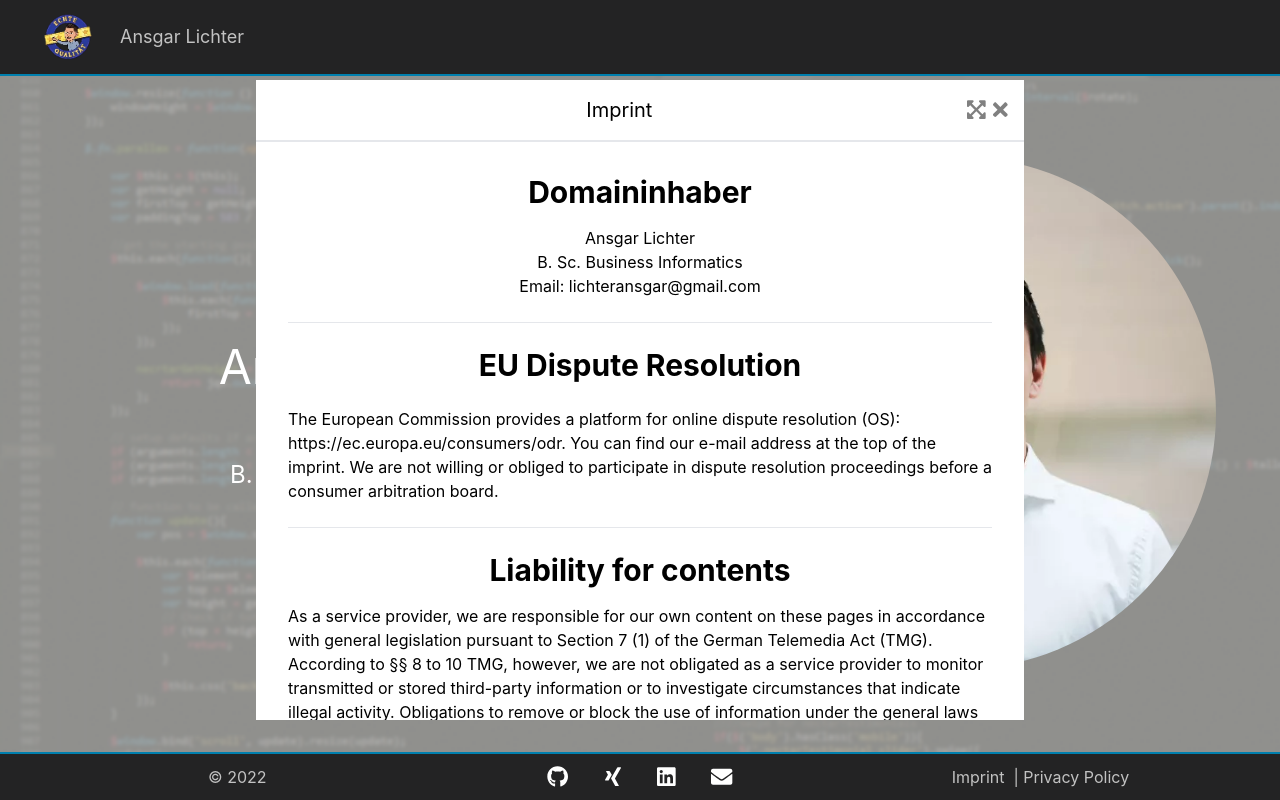
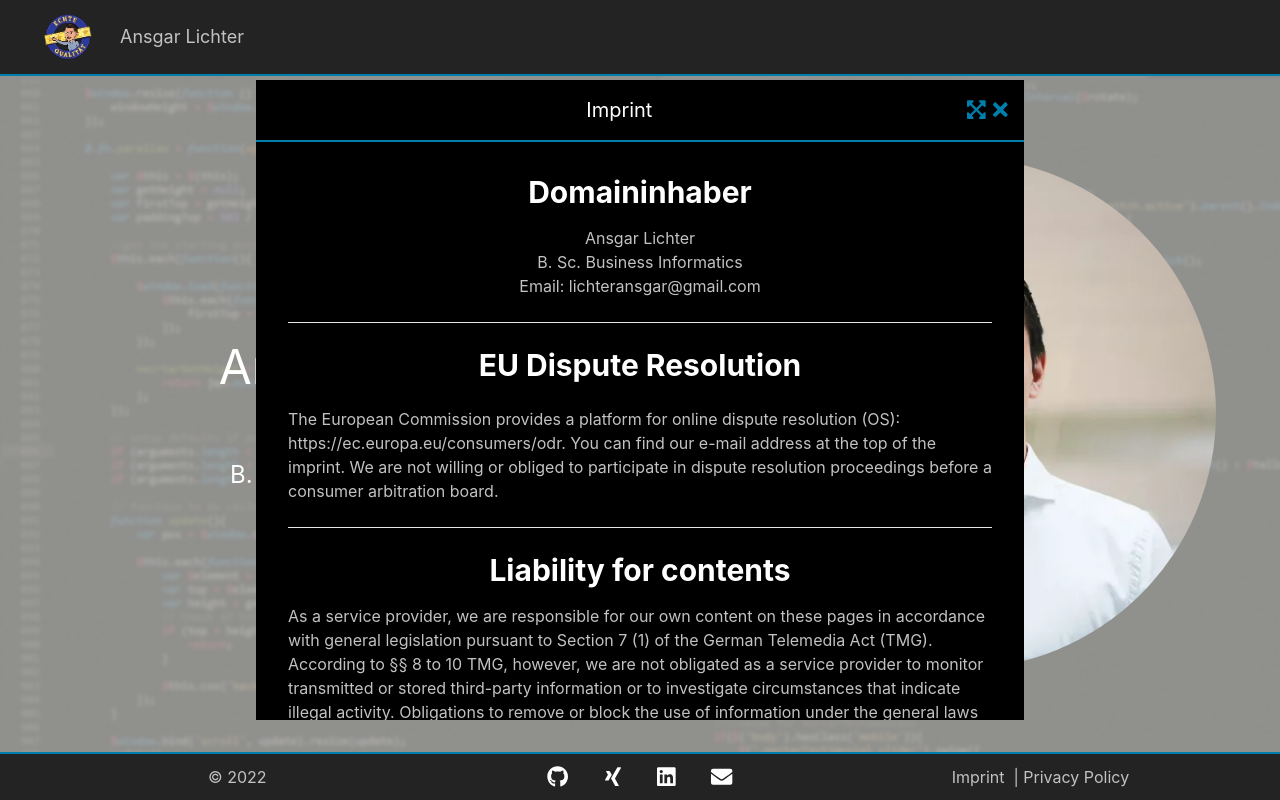
Before and after one commit to AnsgarLichter/homepage, a Vue app: page / in a window 1280 px wide. Both pictures are taken after a click on the element "Imprint". Built offline with nearby package versions, Linux system fonts and the light colour scheme.

Commit message:
refactor(imprint & privacy): use color scheme

```diff
--- a/src/components/Dialog.vue
+++ b/src/components/Dialog.vue
@@ -19,7 +19,12 @@
           >
             <div class="a-header-content flex justify-center grow">
               <slot name="headerContent">
-                <span class="a-dialog-title text-xl" v-if="title">{{ title }}</span>
+                <span
+                  :style="{ color: titleFontColor }"
+                  class="a-dialog-title text-xl"
+                  v-if="title"
+                  >{{ title }}</span
+                >
               </slot>
             </div>
             <div class="a-header-icons flex space-x-2">
@@ -60,6 +65,10 @@ const properties = defineProps({
   title: {
     type: String,
     default: "",
+  },
+  titleFontColor: {
+    type: String,
+    default: "#000000",
   },
   outerBackgroundColor: {
     type: String,
--- a/src/components/Imprint.vue
+++ b/src/components/Imprint.vue
@@ -1,7 +1,16 @@
 <template>
-  <Dialog :title="t('imprint.title')" ref="dialog">
-    <div class="p-8">
-      <h1 class="text-3xl lg:text-3xl font-bold text-center mb-4">Domaininhaber</h1>
+  <Dialog
+    :title="t('imprint.title')"
+    :backgroundColor="primaryColor"
+    :titleFontColor="secondaryColorLight"
+    :headerBorderColor="accentColor"
+    :iconColor="accentColor"
+    ref="dialog"
+  >
+    <div class="p-8 text-secondary">
+      <h1 class="text-3xl lg:text-3xl font-bold text-center mb-4 text-secondaryLight">
+        Domaininhaber
+      </h1>
       <div class="text-center">
         {{ t("imprint.domain.name") }}<br />
         {{ t("imprint.domain.academicTitle") }}<br />
@@ -10,7 +19,7 @@
       <br />
       <hr />
       <br />
-      <h1 class="text-3xl lg:text-3xl font-bold text-center">
+      <h1 class="text-3xl lg:text-3xl font-bold text-center text-secondaryLight">
         {{ t("imprint.disputeSettlement.title") }}
       </h1>
       <br />
@@ -19,7 +28,7 @@
       <br />
       <hr />
       <br />
-      <h1 class="text-3xl lg:text-3xl font-bold text-center mb-4">
+      <h1 class="text-3xl lg:text-3xl font-bold text-center mb-4 text-secondaryLight">
         {{ t("imprint.liabilityContent.title") }}
       </h1>
       {{ t("imprint.liabilityContent.description") }}
@@ -27,7 +36,7 @@
       <br />
       <hr />
       <br />
-      <h1 class="text-3xl lg:text-3xl font-bold text-center mb-4">
+      <h1 class="text-3xl lg:text-3xl font-bold text-center mb-4 text-secondaryLight">
         {{ t("imprint.liabilityLinks.title") }}
       </h1>
       {{ t("imprint.liabilityLinks.description") }}
@@ -35,7 +44,7 @@
       <br />
       <hr />
       <br />
-      <h1 class="text-3xl lg:text-3xl font-bold text-center mb-4">
+      <h1 class="text-3xl lg:text-3xl font-bold text-center mb-4 text-secondaryLight">
         {{ t("imprint.copyright.title") }}
       </h1>
       {{ t("imprint.copyright.description") }}
@@ -43,12 +52,12 @@
       <br />
       <hr />
       <br />
-      <h1 class="text-3xl lg:text-3xl font-bold text-center">
+      <h1 class="text-3xl lg:text-3xl font-bold text-center text-secondaryLight">
         {{ t("imprint.source.title") }}
       </h1>
       <div class="text-center">
         <a
-          class="text-blue-500 underline"
+          class="underline"
           href="https://www.e-recht24.de/"
           target="_blank"
           rel="noopener"
@@ -69,6 +78,8 @@ import { useI18n } from "vue-i18n";
 
 import Dialog from "@/components/Dialog";
 
+import { useColorScheme } from "@/composables";
+
 defineProps({
   value: {
     type: Boolean,
@@ -76,6 +87,7 @@ defineProps({
   },
 });
 
+const { primaryColor, secondaryColorLight, accentColor } = useColorScheme();
 const { t } = useI18n();
 
 const dialog = ref();
--- a/src/views/OtherProjects.vue
+++ b/src/views/OtherProjects.vue
@@ -4,28 +4,13 @@
       <FadeInUp>
         <h1
           v-visible="isVisible"
-          class="
-            text-2xl
-            sm:text-4xl
-            text-secondaryLight
-            font-bold
-            mb-8
-            lg:text-5xl
-          "
+          class="text-2xl sm:text-4xl text-secondaryLight font-bold mb-8 lg:text-5xl"
         >
           {{ t("otherProjects.title") }}
         </h1>
       </FadeInUp>
     </UseElementIsVisible>
-    <div
-      class="
-        flex flex-col
-        lg:flex-row lg:justify-center
-        mb-8
-        last:mb-0
-        lg:space-x-20
-      "
-    >
+    <div class="flex flex-col lg:flex-row lg:justify-center mb-8 last:mb-0 lg:space-x-20">
       <UseElementIsVisible
         abortIfVisible
         class="shadow-xl rounded-md p-5 bg-primary mb-8 lg:mb-0 lg:w-144"
@@ -34,35 +19,33 @@
         :key="index"
       >
         <FadeInUp>
-          <div
-            v-visible="isVisible"
-          >
+          <div v-visible="isVisible">
             <div class="flex flex-row items-center space-x-4">
               <font-awesome-icon
                 class="text-5xl mr-auto"
                 :icon="['far', 'folder']"
-                color="#007fad"
+                :iconColor="accentColor"
               />
               <ProjectIcon
                 v-if="project.links.googlePlay"
                 :href="project.links.googlePlay.href"
                 :linkDescription="project.links.github.description"
                 :icon="icons.googlePlay"
-                iconColor="#007fad"
+                :iconColor="accentColor"
               />
               <ProjectIcon
                 v-if="project.links.github"
                 :href="project.links.github.href"
                 :linkDescription="project.links.description"
                 :icon="icons.github"
-                iconColor="#007fad"
+                :iconColor="accentColor"
               />
               <ProjectIcon
                 v-if="project.links.external"
                 :href="project.links.external.href"
                 :linkDescription="project.links.external.description"
                 :icon="icons.external"
-                iconColor="#007fad"
+                :iconColor="accentColor"
               />
             </div>
             <div class="mt-4 text-2xl sm:text-4xl text-secondaryLight">
@@ -95,9 +78,11 @@ import ProjectIcon from "@/components/ProjectIcon";
 
 import FadeInUp from "@/transitions/FadeInUp";
 
-import { UseElementIsVisible } from "@/composables";
+import { UseElementIsVisible, useColorScheme } from "@/composables";
 
 const { t } = useI18n();
+const { accentColor } = useColorScheme();
+
 const otherProjects = computed(() => [
   {
     title: t("otherProjects.justDoIt.title"),
```
